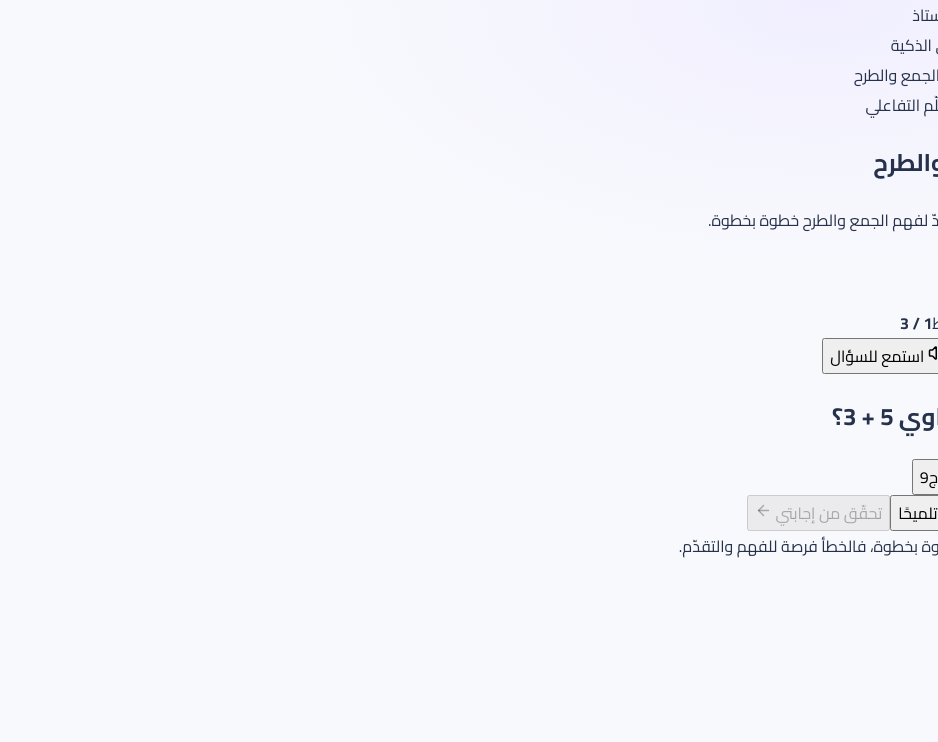
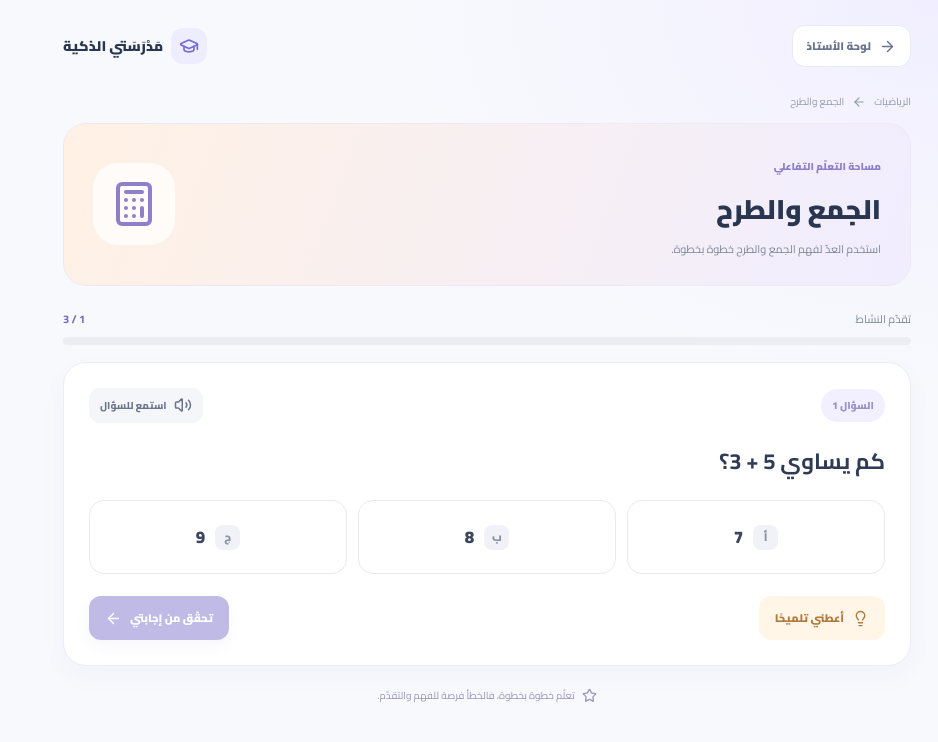
Before and after one commit to radwanzakaria15-netizen/madrasti-smart, a Next.js app: page /activities in a window 1280 px wide. Shown: the top 742 px of the page, without its empty margins (342-1280 px from the left). Built offline with nearby package versions, Linux system fonts and the light colour scheme.

Commit message:
Style interactive learning activity experience

```diff
--- a/src/app/globals.css
+++ b/src/app/globals.css
@@ -189,3 +189,30 @@ h1::after,h2::after,h3::after,.section-title::after{content:none!important;displ
 .subject-page:has(.subject-hero.math) .subject-tile-tag,.subject-page:has(.subject-hero.math) .subject-tile-link{color:#559875}
 @media(max-width:850px){.subject-grid{grid-template-columns:repeat(2,minmax(0,1fr))}}
 @media(max-width:560px){.subject-page{padding:18px 13px 40px}.subject-header{margin-bottom:18px}.subject-brand{font-size:12px}.subject-hero{padding:23px 19px;min-height:175px;border-radius:21px}.subject-hero h1{font-size:27px}.subject-hero p{font-size:11px;max-width:240px}.subject-hero-icon{width:78px;height:78px;border-radius:24px}.subject-hero-icon svg{width:43px;height:43px}.subject-grid{grid-template-columns:1fr;gap:10px}.subject-tile{min-height:180px}.subject-section-head h2{font-size:18px}}
+
+/* Interactive learning activities */
+.learn-page{direction:rtl;max-width:920px;min-height:100vh;margin:auto;padding:25px clamp(14px,4vw,36px) 45px;color:#293650}
+.learn-header{display:flex;align-items:center;justify-content:space-between;margin-bottom:25px}
+.learn-back{display:inline-flex;align-items:center;gap:8px;padding:10px 14px;border:1px solid #e8ebf3;background:#fff;border-radius:13px;color:#69748c;font-size:11px;font-weight:900}
+.learn-brand{display:flex;align-items:center;gap:8px;font-size:14px;font-weight:900}.learn-brand span{width:36px;height:36px;display:grid;place-items:center;border-radius:12px;background:#eeedff;color:#766bd0}
+.learn-breadcrumb{display:flex;align-items:center;gap:8px;color:#929bad;font-size:10px;margin-bottom:12px}
+.learn-hero{display:flex;align-items:center;justify-content:space-between;padding:25px 29px;border-radius:23px;background:linear-gradient(110deg,#fff1e4,#f0edff);border:1px solid #f0e9f5;margin-bottom:23px}
+.learn-kicker{font-size:10px;font-weight:900;color:#8d80c9}.learn-hero h1{font-size:27px;margin:5px 0;font-weight:900}.learn-hero p{margin:0;color:#7c879a;font-size:11px;line-height:1.9}
+.learn-hero-icon{width:82px;height:82px;border-radius:25px;background:#ffffffb8;color:#8d80c9;display:grid;place-items:center}
+.learn-progress-row{display:flex;justify-content:space-between;align-items:center;font-size:11px;color:#7e899c;margin-bottom:8px}.learn-progress-row strong{color:#6f65be}
+.learn-progress{height:8px;background:#ececf3;border-radius:30px;overflow:hidden;margin-bottom:17px}.learn-progress span{display:block;height:100%;border-radius:30px;background:linear-gradient(90deg,#8d83d6,#f3a779);transition:width .3s}
+.learn-card{background:#fff;border:1px solid #e9edf4;border-radius:23px;padding:25px;box-shadow:0 10px 28px #35405c08}
+.learn-card-top{display:flex;justify-content:space-between;align-items:center}.learn-step{font-size:10px;font-weight:900;color:#9a91c9;background:#f2f0ff;padding:7px 11px;border-radius:20px}
+.learn-icon-button{display:flex;align-items:center;gap:7px;border:0;background:#f5f6fa;color:#69758b;padding:8px 11px;border-radius:11px;font-size:10px;font-weight:800}
+.learn-card h2{font-size:22px;line-height:1.7;margin:20px 0;color:#303b56}
+.learn-choices{display:grid;grid-template-columns:repeat(3,minmax(0,1fr));gap:11px}
+.learn-choice{min-height:74px;display:flex;align-items:center;justify-content:center;gap:10px;border:1.5px solid #e7eaf1;border-radius:15px;background:#fff;color:#3b465e;font-size:17px;font-weight:900;transition:.18s}
+.learn-choice:hover:not(:disabled){border-color:#b8afea;background:#faf9ff}.learn-choice.selected{border-color:#9388d9;background:#f4f2ff;color:#655bb4}.learn-choice.right{border-color:#79c49a;background:#edfaf1;color:#327b50}.learn-choice.wrong{border-color:#e5a09a;background:#fff2f0;color:#b85c54}
+.choice-letter{width:25px;height:25px;border-radius:8px;background:#f1f2f7;display:grid;place-items:center;color:#8a92a3;font-size:11px}.learn-choice.right .choice-letter{background:#d8f2e0;color:#327b50}
+.learn-controls{display:flex;justify-content:space-between;align-items:center;gap:10px;margin-top:22px}
+.learn-hint,.learn-primary{display:inline-flex;align-items:center;justify-content:center;gap:8px;border:0;border-radius:12px;padding:12px 16px;font-size:11px;font-weight:900}
+.learn-hint{background:#fff6e7;color:#b17b3e}.learn-primary{background:#766bc9;color:#fff;box-shadow:0 6px 15px #766bc922}.learn-primary:disabled{opacity:.45;cursor:not-allowed}.learn-primary:hover:not(:disabled){background:#665bb7}
+.learn-hint-box,.learn-feedback{display:flex;align-items:flex-start;gap:10px;padding:13px 15px;border-radius:13px;margin-top:15px;font-size:11px;line-height:1.9}.learn-hint-box{background:#fff8e9;color:#9c743e}.learn-hint-box p,.learn-feedback p{margin:0}.learn-feedback{display:block}.learn-feedback.success{background:#effaf2;color:#387d50}.learn-feedback.try-again{background:#fff7ed;color:#966b37}.feedback-title{display:flex;align-items:center;gap:8px;font-weight:900;margin-bottom:4px}
+.learn-result{text-align:center;padding:36px 20px}.result-icon{width:76px;height:76px;margin:0 auto 15px;border-radius:25px;background:#fff4d9;color:#d59a42;display:grid;place-items:center}.learn-result h2{margin:8px 0;font-size:22px}.result-score{display:flex;align-items:baseline;justify-content:center;gap:7px;margin:12px 0}.result-score strong{font-size:43px;color:#766bc9}.result-score span,.learn-result p{font-size:12px;color:#8490a2}.learn-result .learn-primary{margin:14px auto 0}
+.learn-footer{display:flex;align-items:center;justify-content:center;gap:7px;color:#9a91bb;font-size:10px;margin-top:20px}
+@media(max-width:560px){.learn-page{padding:16px 12px 32px}.learn-header{margin-bottom:18px}.learn-brand{font-size:11px}.learn-hero{padding:20px 17px;border-radius:19px}.learn-hero h1{font-size:22px}.learn-hero p{max-width:235px;font-size:10px}.learn-hero-icon{width:61px;height:61px;border-radius:18px}.learn-hero-icon svg{width:34px;height:34px}.learn-card{padding:17px 13px;border-radius:18px}.learn-card h2{font-size:18px;margin:17px 0}.learn-choices{grid-template-columns:1fr;gap:8px}.learn-choice{min-height:56px;justify-content:flex-start;padding:0 15px}.learn-controls{align-items:stretch;flex-direction:column-reverse}.learn-primary,.learn-hint{width:100%}.learn-footer{font-size:9px}}
```
